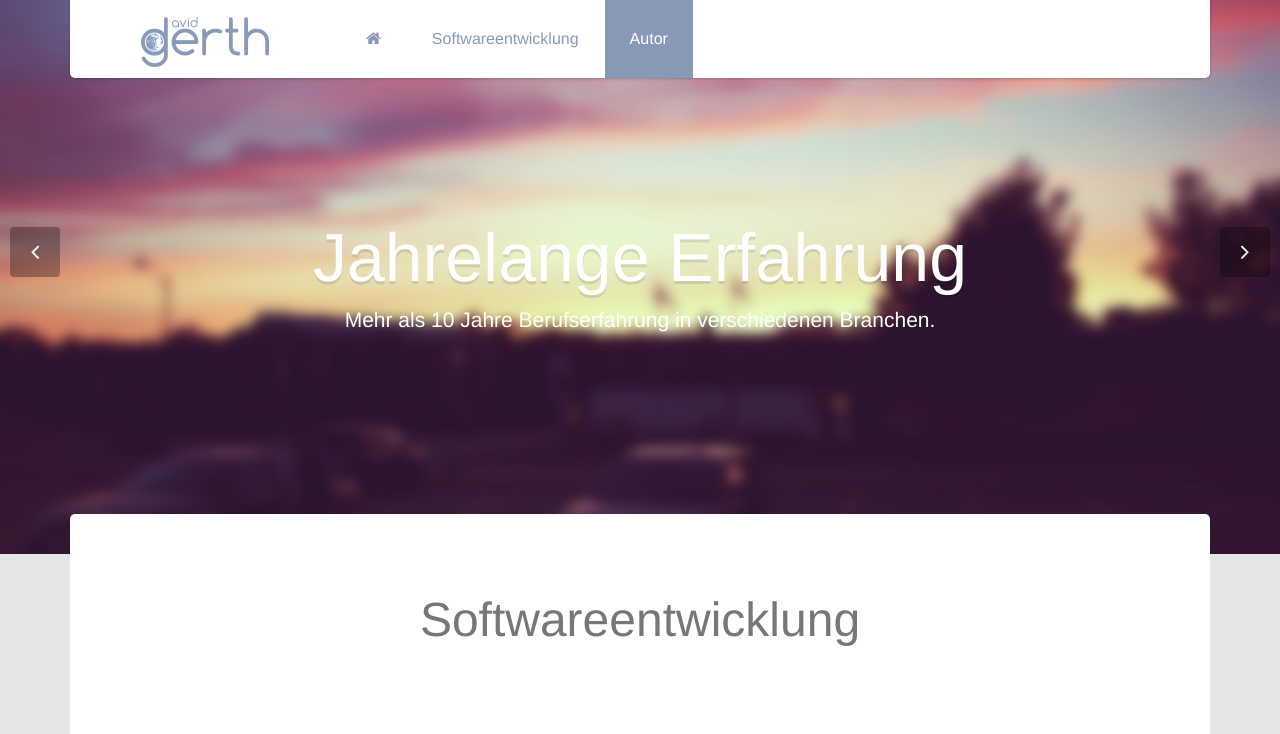
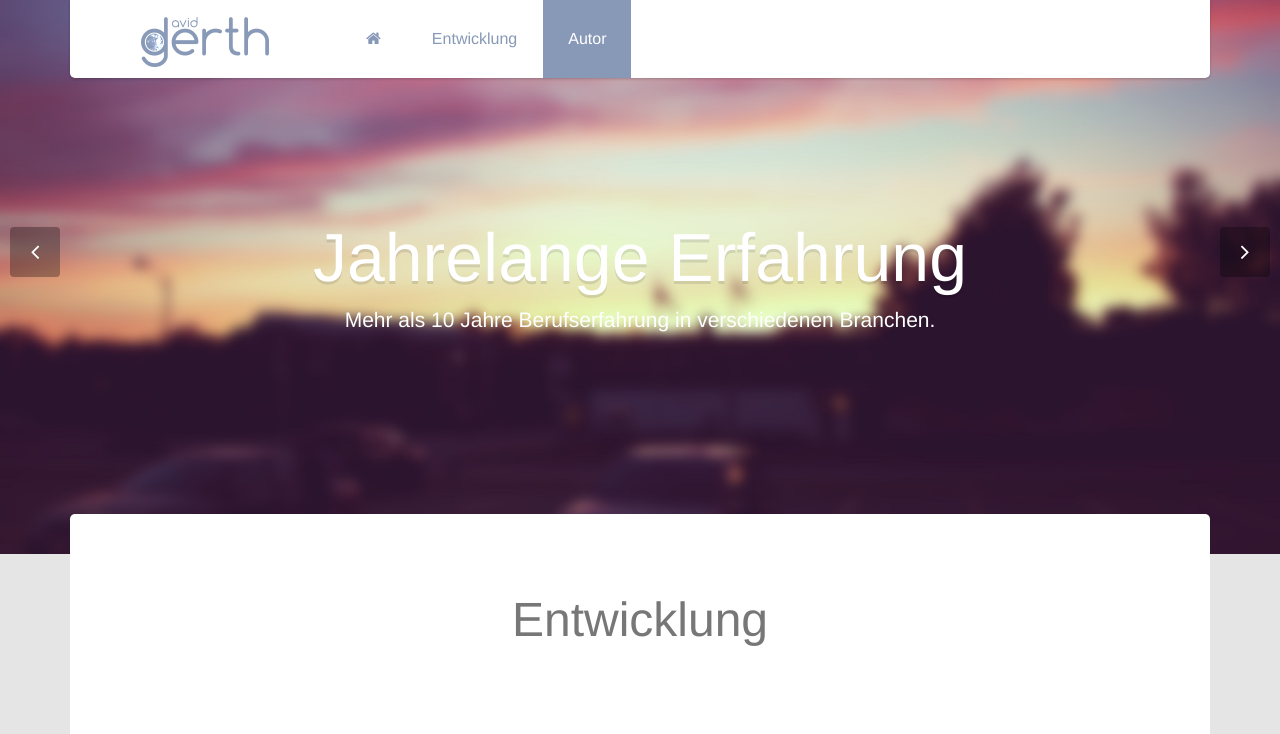
Before and after one commit to davidgerth/davidgerth.com, a website: page index.html in a window 1280 px wide. Shown: the top 734 px of the page. Drawn offline with Linux system fonts and the light colour scheme.

Commit message:
sizing fix

```diff
--- a/index.html
+++ b/index.html
@@ -2,7 +2,7 @@
 <html lang="en">
 <head>
     <meta charset="utf-8">
-    <meta name="viewport" content="width=device-width, initial-scale=1.0">
+    <meta name="viewport" content="width=device-width, initial-scale=1.0, user-scalable=no">
     <meta name="description" content="Informationen zu David Gerth, Softwareentwickler in Köln">
     <meta name="author" content="David Gerth">
     <title>davidgerth.com | David Gerth, Softwareentwickler</title>
@@ -37,7 +37,7 @@
                 <div class="collapse navbar-collapse">
                     <ul class="nav navbar-nav">
                         <li class="active"><a href="#main-slider"><i class="icon-home"></i></a></li>
-                        <li><a href="#softwareentwicklung">Softwareentwicklung</a></li>
+                        <li><a href="#entwicklung">Entwicklung</a></li>
                         <li><a href="#autor">Autor</a></li>
                     </ul>
                 </div>
@@ -68,11 +68,11 @@
         <a class="next" href="#main-slider" data-slide="next"><i class="icon-angle-right"></i></a>
     </section><!--/#main-slider-->
 
-    <section id="softwareentwicklung">
+    <section id="entwicklung">
         <div class="container">
             <div class="box first">
                 <div class="center gap">
-                    <h2>Softwareentwicklung</h2>
+                    <h2>Entwicklung</h2>
                 </div>
                 <div class="row">
                     <div class="col-md-4 col-sm-6">
```
